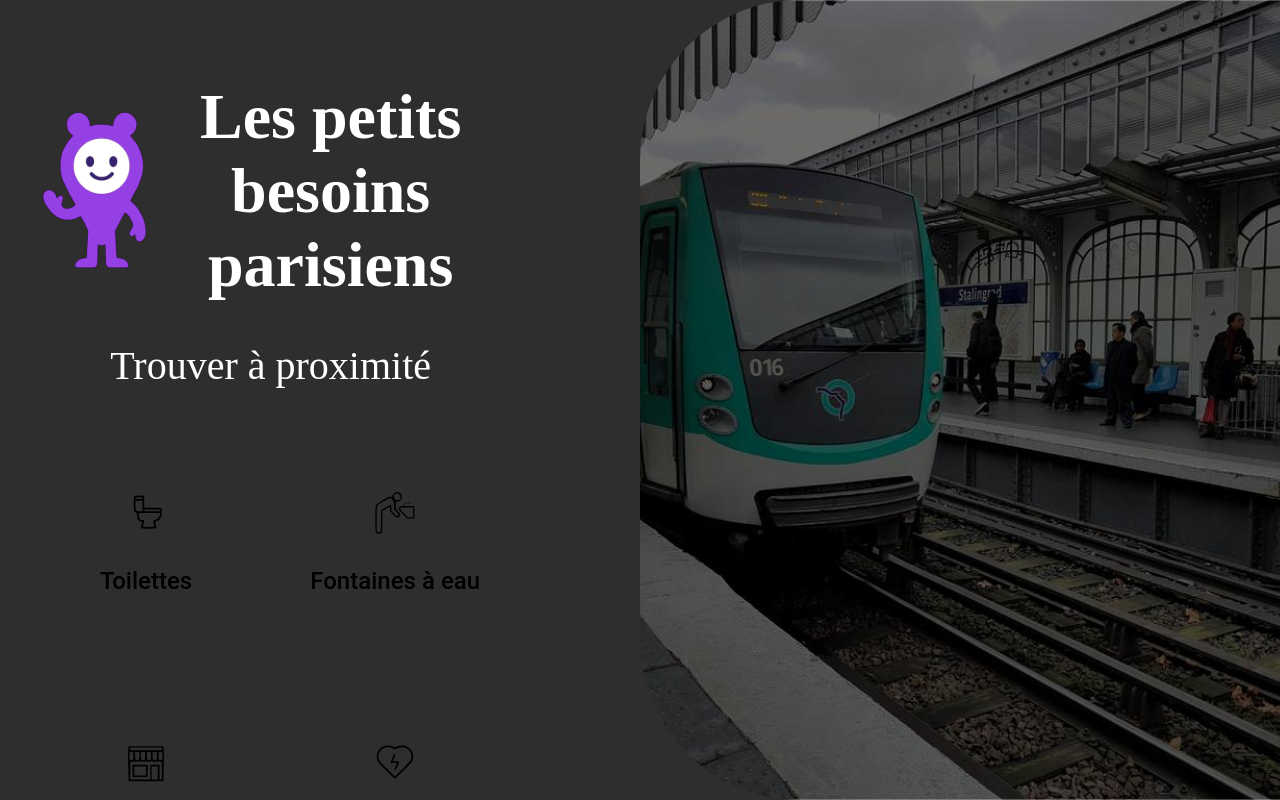
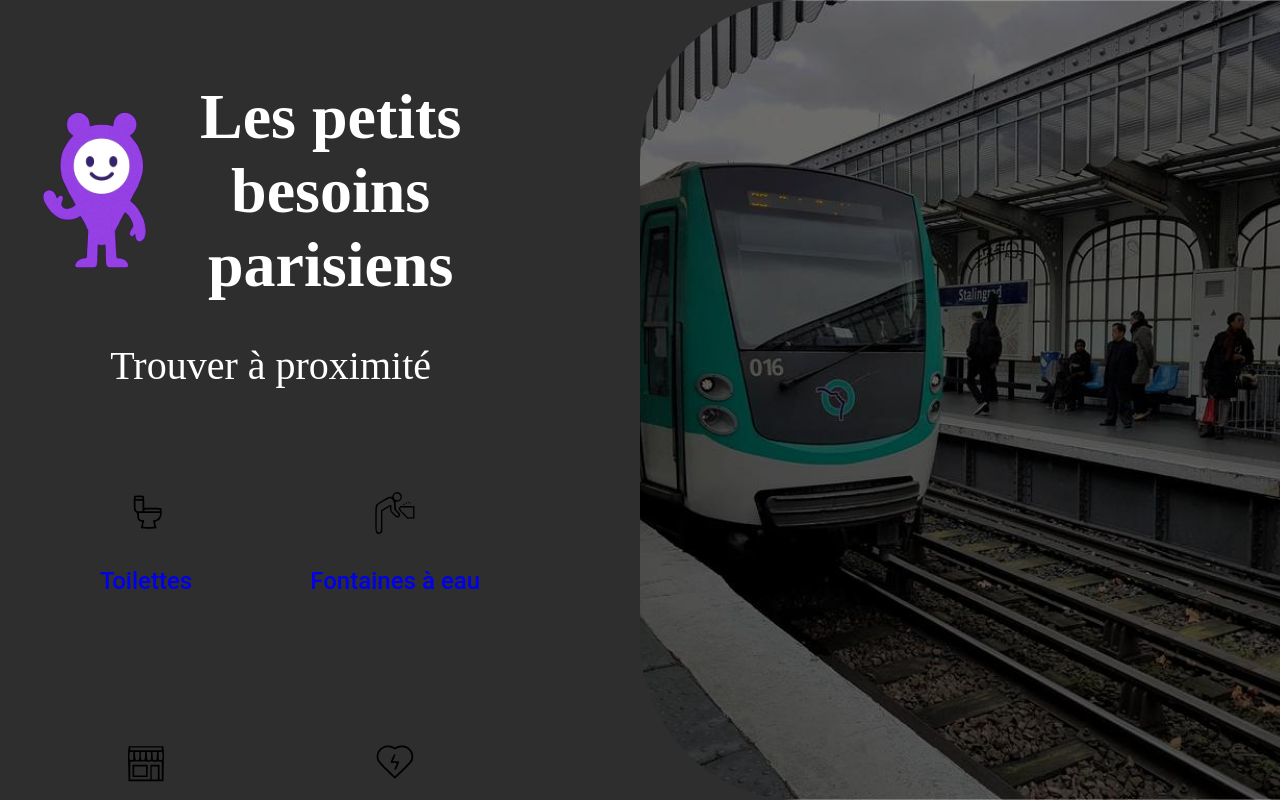
Before and after one commit to wildcodeschool-2025-03/JS-RemoteFR-Vert-ASquad-404-les-petits-besoins-parisiens-P2, a React (Vite) app in the folder client/: page / in a window 1280 px wide. Built offline with nearby package versions, Linux system fonts and the light colour scheme; a web font is replaced by a local one.

Commit message:
feat: created router for all pages

```diff
--- a/client/src/assets/styles/navbar.css
+++ b/client/src/assets/styles/navbar.css
@@ -59,4 +59,9 @@
     padding: 1rem;
     font-family: "Roboto", sans-serif;
   }
+
+  a {
+    text-decoration: none;
+    color: #000000;
+  }
 }
--- a/client/src/components/Navbar.tsx
+++ b/client/src/components/Navbar.tsx
@@ -1,4 +1,4 @@
-import { Link } from "react-router-dom";
+import { NavLink } from "react-router";
 import Defibrillator from "../assets/images/Nav/defibrillator.svg";
 import Shop from "../assets/images/Nav/shop.svg";
 import Toilette from "../assets/images/Nav/toilette.svg";
@@ -10,23 +10,33 @@ const NavBar = () => {
   return (
     <nav className="navbar">
       <ul className="navbar-list">
+        <NavLink to="/toilets">
           <li className="nav-container">
-          <Link to="/toilets" />
             <img src={Toilette} alt="icon toilettes" className="nav-icon" />
             <span className="nav-text">Toilettes</span>
           </li>
+        </NavLink>
+
+        <NavLink to="/fountains">
           <li className="nav-container">
-          <Link to="/fountains" />
-          <img src={WaterFountain} alt="icon fountaine" className="nav-icon" />
+            <img
+              src={WaterFountain}
+              alt="icon fountaine"
+              className="nav-icon"
+            />
             <span className="nav-text">Fontaines à eau</span>
           </li>
+        </NavLink>
+
+        <NavLink to="/stores">
           <li className="nav-container">
-          <Link to="/stores" />
             <img src={Shop} alt="icon commerces" className="nav-icon" />
             <span className="nav-text">Commerces</span>
           </li>
+        </NavLink>
+
+        <NavLink to="/defibrillators">
           <li className="nav-container">
-          <Link to="/defibrillators" />
             <img
               src={Defibrillator}
               alt="icon défibrilatteurs"
@@ -34,6 +44,7 @@ const NavBar = () => {
             />
             <span className="nav-text">Défibrillateurs</span>
           </li>
+        </NavLink>
       </ul>
     </nav>
   );
```
Also changed, not shown: client/src/main.tsx (+13 -0 lines). Lines whose indentation alone changed are shown as unchanged.
